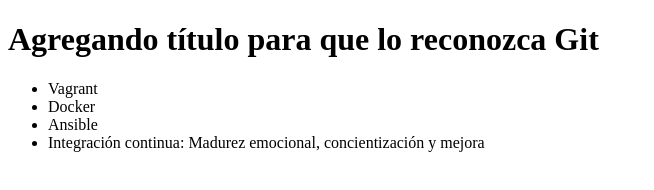
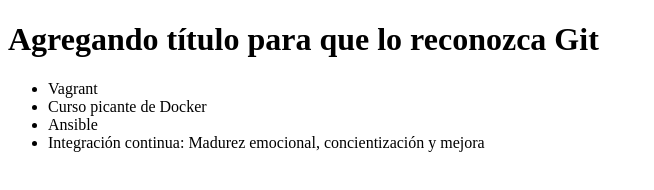
Before and after one commit to AlanElectronic/alura_git, a plain HTML site: page Bruno/index.html in a window 1280 px wide. Shown: the whole page, without its empty margins (0-654 px from the left). Drawn offline with Linux system fonts and the light colour scheme.

Commit message:
docker cambio en bruno

```diff
--- a/Bruno/index.html
+++ b/Bruno/index.html
@@ -8,7 +8,7 @@
     <h1>Agregando título para que lo reconozca Git</h1>
      <ul>
          <li> Vagrant </li>
-         <li> Docker </li>
+         <li> Curso picante de Docker </li>
          <li> Ansible </li>
          <li> Integración continua: Madurez emocional, concientización y mejora </li>
      </ul>
```
